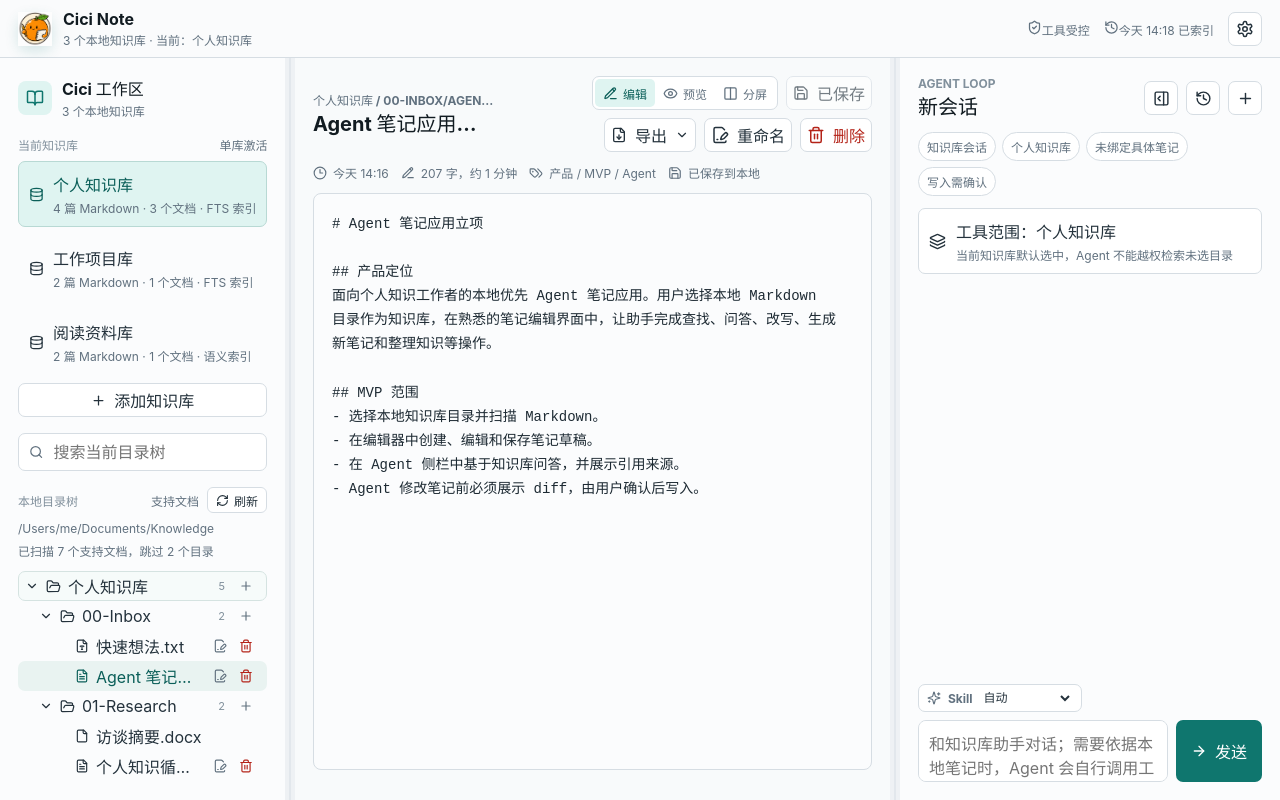
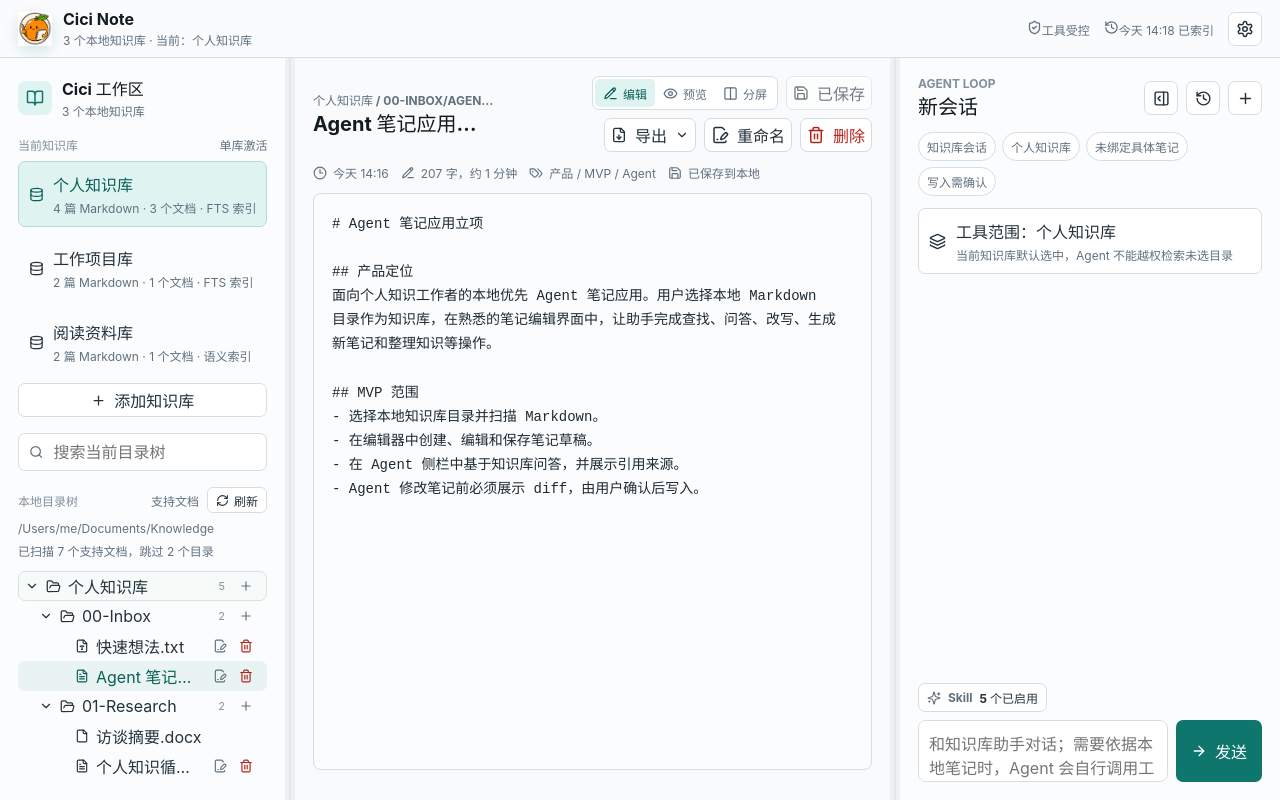
Before and after one commit to ciri667/orange, a React (Vite) app: page / in a window 1280 px wide. Built offline with nearby package versions, Linux system fonts and the light colour scheme.

Commit message:
refactor(ui): 简化 Skill 启用交互
- 移除输入区显式 Skill 下拉选择
- 删除设置页允许模型参考开关和语义线索表单
- 将启用 Skill 展示为名称和描述注入数量
- 保持 /skill 显式指定能力留待后续实现

```diff
--- a/src/agent/AgentPanel.tsx
+++ b/src/agent/AgentPanel.tsx
@@ -7,9 +7,9 @@ import {
   MessageSquareText,
   PanelRightOpen,
   Plus,
-  Sparkles,
   Trash2,
   X,
+  Sparkles,
 } from "lucide-react";
 import ReactMarkdown from "react-markdown";
 import rehypeSanitize from "rehype-sanitize";
@@ -33,7 +33,6 @@ export function AgentPanel({
   notes,
   prompt,
   skills,
-  selectedSkillId,
   isBusy,
   isSessionListOpen,
   isSessionContextOpen,
@@ -46,7 +45,6 @@ export function AgentPanel({
   onDeleteSession,
   onToggleScopeKnowledgeBase,
   onPromptChange,
-  onSelectedSkillChange,
   onSubmitPrompt,
 }: {
   sessions: AgentSession[];
@@ -56,7 +54,6 @@ export function AgentPanel({
   notes: Note[];
   prompt: string;
   skills: AgentSkill[];
-  selectedSkillId: string;
   isBusy: boolean;
   isSessionListOpen: boolean;
   isSessionContextOpen: boolean;
@@ -69,7 +66,6 @@ export function AgentPanel({
   onDeleteSession: (sessionId: string) => void;
   onToggleScopeKnowledgeBase: (knowledgeBaseId: string) => void;
   onPromptChange: (value: string) => void;
-  onSelectedSkillChange: (skillId: string) => void;
   onSubmitPrompt: () => void;
 }) {
   /** 当前会话选中的知识库 ID，用于驱动范围摘要和多选列表。 */
@@ -82,10 +78,8 @@ export function AgentPanel({
   const selectedScopeLabel = getScopeSummaryLabel(activeSession, knowledgeBases);
   /** 当前会话的写入状态，用不可点击标签展示，避免和上下文弹窗入口混淆。 */
   const writeStatus = activeSession.pendingChange?.status === "pending" ? "待确认 diff" : "写入需确认";
-  /** 只有已启用 skill 可以显式参与本轮；禁用项不会出现在输入区选择器中。 */
-  const enabledSkills = skills.filter((skill) => skill.enabled);
-  /** 当前选择必须存在于已启用列表，否则回退到自动，避免安装后停用 skill 造成 select 值游离。 */
-  const visibleSelectedSkillId = enabledSkills.some((skill) => skill.id === selectedSkillId) ? selectedSkillId : "";
+  /** 已启用 skill 会以名称和描述进入 system prompt，具体是否使用交给 Agent 判断。 */
+  const enabledSkillCount = skills.filter((skill) => skill.enabled).length;
 
   return (
     <aside className="agent-panel" aria-label="AI 侧栏">
@@ -267,23 +261,11 @@ export function AgentPanel({
 
       <footer className="agent-input">
         <div className="agent-input-toolbar">
-          <label className="skill-select">
+          <div className="skill-select" aria-label="当前启用 Skills">
             <Sparkles size={14} />
             <span>Skill</span>
-            <select
-              value={visibleSelectedSkillId}
-              onChange={(event) => onSelectedSkillChange(event.target.value)}
-              disabled={isBusy}
-              aria-label="选择本轮 Agent Skill"
-            >
-              <option value="">自动</option>
-              {enabledSkills.map((skill) => (
-                <option key={skill.id} value={skill.id}>
-                  {skill.displayName}
-                </option>
-              ))}
-            </select>
-          </label>
+            <strong>{enabledSkillCount} 个已启用</strong>
+          </div>
         </div>
         <textarea
           value={prompt}
--- a/src/settings/SettingsDrawer.tsx
+++ b/src/settings/SettingsDrawer.tsx
@@ -92,7 +92,7 @@ export function SettingsDrawer({
   onSaveSettings: (settings: UserSettings) => Promise<void> | void;
   onSaveSkill: (skill: AgentSkill) => Promise<AgentSkill | void> | AgentSkill | void;
   onInstallSkill: (payload: InstallAgentSkillPayload) => Promise<InstallAgentSkillResult> | InstallAgentSkillResult;
-  onToggleSkill: (skillId: string, enabled: boolean, allowAutoInvoke?: boolean) => Promise<void> | void;
+  onToggleSkill: (skillId: string, enabled: boolean) => Promise<void> | void;
   onDeleteSkill: (skillId: string) => Promise<void> | void;
   onOpenUserSkillsFolder: () => Promise<void> | void;
   onSaveApiKey: (apiKey: string) => Promise<void> | void;
@@ -116,8 +116,6 @@ export function SettingsDrawer({
   const [eventLogCategory, setEventLogCategory] = useState<AppEventLogCategory | "">("");
   /** 已启用 skill 数量，用于设置摘要快速说明能力状态。 */
   const enabledSkillCount = skills.filter((skill) => skill.enabled).length;
-  /** 允许模型语义参考的已启用 skill 数量，用于提示能力目录覆盖范围。 */
-  const autoSkillCount = skills.filter((skill) => skill.enabled && skill.allowAutoInvoke).length;
   /** 文件式 skill 数量用于确认用户目录扫描是否已生效。 */
   const fileSkillCount = skills.filter((skill) => skill.source === "file").length;
   /** 左侧导航项只汇总脱敏状态和轻量计数，避免路径、密钥或请求内容进入 UI 状态元数据。 */
@@ -145,10 +143,10 @@ export function SettingsDrawer({
         id: "skills",
         group: "配置",
         label: "Skills 能力",
-        description: "模型语义参考和能力管理",
+        description: "启用状态和能力管理",
         meta: `${enabledSkillCount}/${skills.length}`,
         icon: Sparkles,
-        tone: settingsDraft.skillSettings.activationMode === "auto" ? "success" : "neutral",
+        tone: enabledSkillCount > 0 ? "success" : "neutral",
       },
       {
         id: "eventLogs",
@@ -175,7 +173,6 @@ export function SettingsDrawer({
       enabledSkillCount,
       knowledgeBases,
       settingsDraft.modelConfig.enabled,
-      settingsDraft.skillSettings.activationMode,
       skills.length,
     ],
   );
@@ -199,7 +196,7 @@ export function SettingsDrawer({
       metadata: {
         modelEnabled: nextSettings.modelConfig.enabled,
         privacyPolicy: nextSettings.privacyPolicy,
-        skillActivationMode: nextSettings.skillSettings.activationMode,
+        enabledSkillCount,
       },
     });
 
@@ -517,29 +514,14 @@ export function SettingsDrawer({
               </strong>
             </div>
             <div>
-              <span>模型参考</span>
-              <strong>{settingsDraft.skillSettings.activationMode === "auto" ? `${autoSkillCount} 个` : "已关闭"}</strong>
+              <span>Prompt 注入</span>
+              <strong>{enabledSkillCount} 个</strong>
             </div>
             <div>
               <span>文件 Skills</span>
               <strong>{fileSkillCount} 个</strong>
             </div>
           </div>
-          <label className="toggle-row">
-            <input
-              checked={settingsDraft.skillSettings.activationMode === "auto"}
-              onChange={(event) =>
-                setSettingsDraft((currentSettings) => ({
-                  ...currentSettings,
-                  skillSettings: {
-                    activationMode: event.target.checked ? "auto" : "manual",
-                  },
-                }))
-              }
-              type="checkbox"
-            />
-            <span>允许未显式选择时让模型参考 Skill 目录</span>
-          </label>
         </section>
       );
     }
--- a/src/styles/app.css
+++ b/src/styles/app.css
@@ -1754,14 +1754,10 @@ textarea:disabled {
   font-weight: 700;
 }
 
-.skill-select select {
-  min-width: 0;
-  max-width: 210px;
-  border: 0;
-  outline: 0;
-  background: transparent;
+.skill-select strong {
   color: #24323c;
   font-size: 12px;
+  font-weight: 700;
 }
 
 .agent-input textarea {
--- a/src/workspace/WorkspaceShell.tsx
+++ b/src/workspace/WorkspaceShell.tsx
@@ -291,8 +291,6 @@ export function WorkspaceShell() {
   const [appEventLogs, setAppEventLogs] = useState<AppEventLog[]>([]);
   const [searchTerm, setSearchTerm] = useState("");
   const [agentPrompt, setAgentPrompt] = useState("");
-  /** 当前输入区显式选择的 skill；空字符串表示由模型按能力目录自主参考。 */
-  const [selectedSkillId, setSelectedSkillId] = useState("");
   const [collapsedFolderPaths, setCollapsedFolderPaths] = useState<Set<string>>(new Set());
   const [isSessionListOpen, setIsSessionListOpen] = useState(false);
   const [isSessionContextOpen, setIsSessionContextOpen] = useState(false);
@@ -1605,7 +1603,6 @@ export function WorkspaceShell() {
         prompt,
         action,
         optimisticMessage.id,
-        selectedSkillId || undefined,
       );
 
       commitSnapshot(result.snapshot);
@@ -1736,7 +1733,6 @@ export function WorkspaceShell() {
       const nextSkills = await loadAgentSkills();
 
       setAgentSkills(nextSkills);
-      setSelectedSkillId((currentSkillId) => (currentSkillId === skill.id ? savedSkill.id : currentSkillId));
       setNotice("已保存 Skill。");
 
       return savedSkill;
@@ -1754,12 +1750,8 @@ export function WorkspaceShell() {
 
     try {
       const result = await installAgentSkill(payload);
-      const firstInstalledSkill = result.installedSkills[0];
 
       setAgentSkills(result.skills);
-      if (firstInstalledSkill) {
-        setSelectedSkillId(firstInstalledSkill.id);
-      }
       setNotice(buildSkillInstallNotice(result, payload.enableAfterInstall));
 
       return result;
@@ -1773,18 +1765,15 @@ export function WorkspaceShell() {
     }
   }
 
-  /** 启停 skill 或切换模型参考状态，禁用后也会清除输入区的显式选择。 */
-  async function handleToggleSkill(skillId: string, enabled: boolean, allowAutoInvoke?: boolean) {
+  /** 启停 skill 后刷新列表；启用的 skill 会以名称和描述进入 Agent system prompt。 */
+  async function handleToggleSkill(skillId: string, enabled: boolean) {
     beginBusy("正在更新 Skill...");
 
     try {
-      await toggleAgentSkill(skillId, enabled, allowAutoInvoke);
+      await toggleAgentSkill(skillId, enabled);
       const nextSkills = await loadAgentSkills();
 
       setAgentSkills(nextSkills);
-      if (!enabled && selectedSkillId === skillId) {
-        setSelectedSkillId("");
-      }
       setNotice("已更新 Skill。");
     } catch (error) {
       setNotice(error instanceof Error ? error.message : String(error));
@@ -1802,9 +1791,6 @@ export function WorkspaceShell() {
       const nextSkills = await deleteAgentSkill(skillId);
 
       setAgentSkills(nextSkills);
-      if (selectedSkillId === skillId) {
-        setSelectedSkillId("");
-      }
       setNotice("已删除 Skill。");
     } catch (error) {
       setNotice(error instanceof Error ? error.message : String(error));
@@ -2006,7 +1992,6 @@ export function WorkspaceShell() {
           notes={currentSnapshot.notes}
           prompt={agentPrompt}
           skills={agentSkills}
-          selectedSkillId={selectedSkillId}
           isBusy={isBusy}
           isSessionListOpen={isSessionListOpen}
           isSessionContextOpen={isSessionContextOpen}
@@ -2019,7 +2004,6 @@ export function WorkspaceShell() {
           onDeleteSession={handleDeleteSession}
           onToggleScopeKnowledgeBase={handleToggleScopeKnowledgeBase}
           onPromptChange={setAgentPrompt}
-          onSelectedSkillChange={setSelectedSkillId}
           onSubmitPrompt={() => handleSubmitPrompt("ask")}
         />
       </main>
```
Also changed, not shown: src/settings/SkillsModal.tsx (+7 -44 lines).
